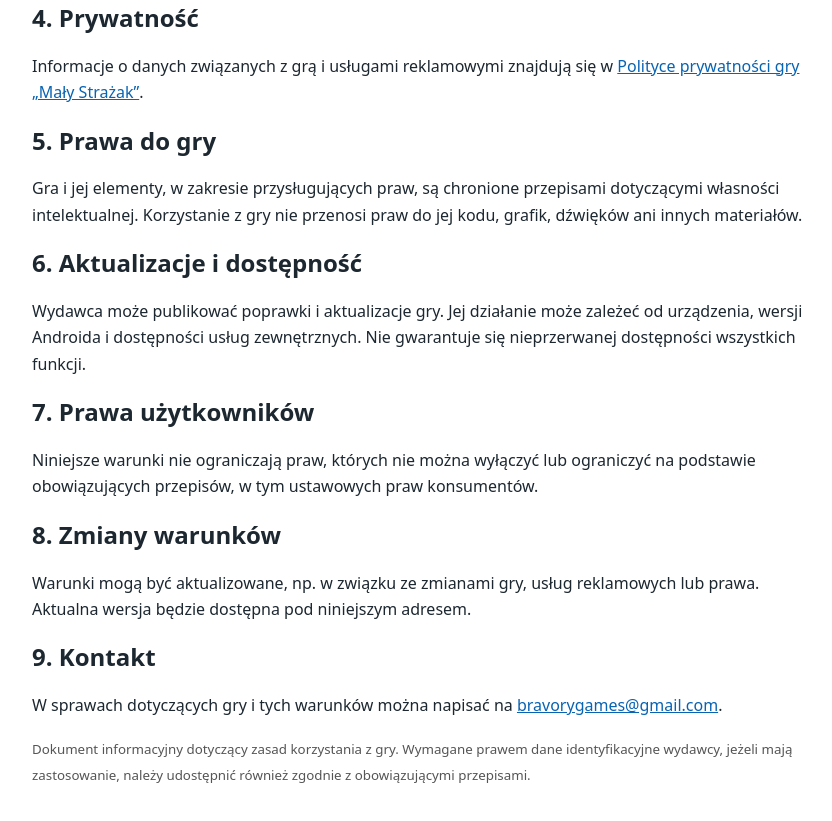
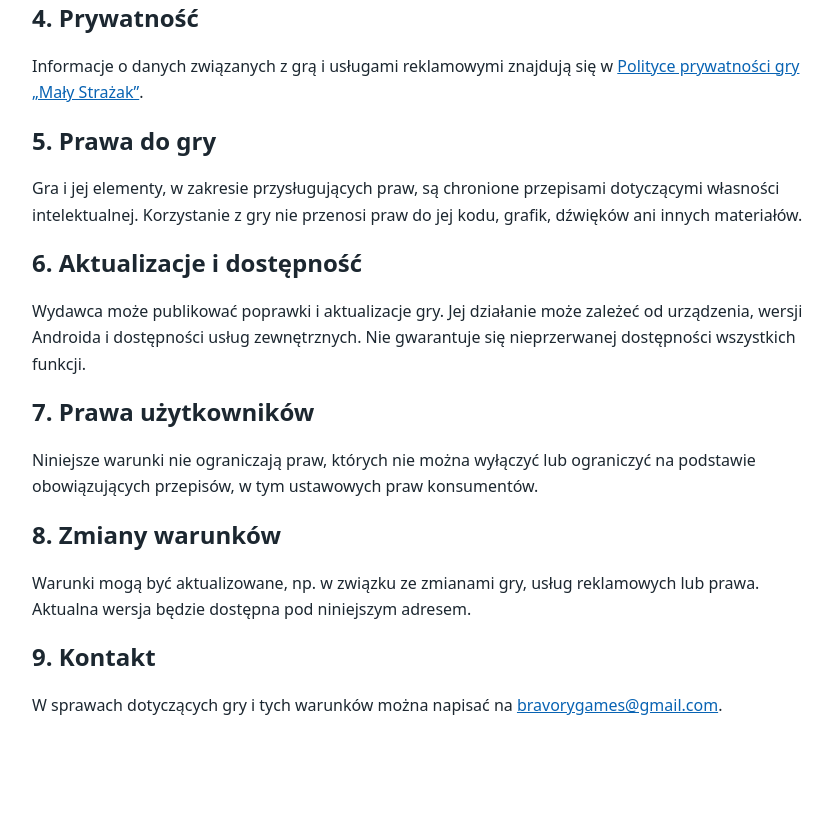
Before and after one commit to TataMati/maly-strazak-updates, a plain HTML site: page terms/index.html in a window 1280 px wide. Shown: the part 654-1475 px from the top of the page, without its empty margins (218-1050 px from the left). After the commit the page ends 1417 px from the top, so only its background shows below. Drawn offline with Linux system fonts and the light colour scheme.

Commit message:
Remove editorial note from public terms

```diff
--- a/terms/index.html
+++ b/terms/index.html
@@ -23,5 +23,5 @@
 <p>Warunki mogą być aktualizowane, np. w związku ze zmianami gry, usług reklamowych lub prawa. Aktualna wersja będzie dostępna pod niniejszym adresem.</p>
 <h2>9. Kontakt</h2>
 <p>W sprawach dotyczących gry i tych warunków można napisać na <a href="mailto:bravorygames@gmail.com">bravorygames@gmail.com</a>.</p>
-<p><small>Dokument informacyjny dotyczący zasad korzystania z gry. Wymagane prawem dane identyfikacyjne wydawcy, jeżeli mają zastosowanie, należy udostępnić również zgodnie z obowiązującymi przepisami.</small></p>
+
 </main></body></html>
```
